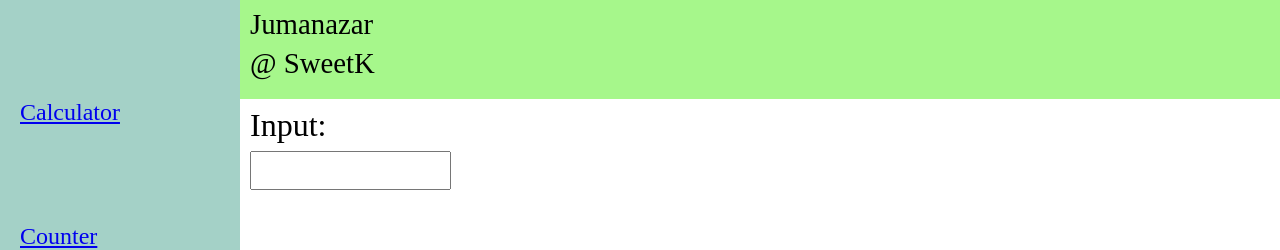
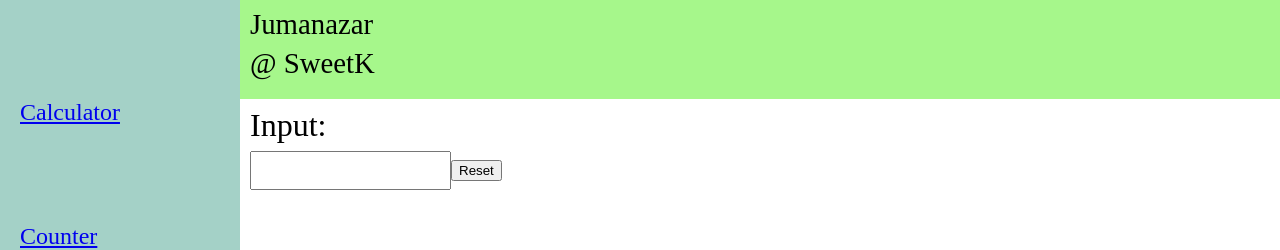
Before and after one commit to jsr1611/react-practice, a React (Create React App) app in the folder react-standard/: page /input in a window 1280 px wide. Shown: the top 250 px of the page. Built offline with nearby package versions, Linux system fonts and the light colour scheme; a web font is replaced by a local one.

Commit message:
useResetRecoilState is used as resetter, for instance, logout functionality

```diff
--- a/react-standard/src/components/Input.tsx
+++ b/react-standard/src/components/Input.tsx
@@ -24,7 +24,7 @@ function Input() {
     //state
     // const [inputValue, setInput] = useState<string>("");
 
-    const { login, setLogin } = useLoginState();
+    const { login, setLogin, resetLogin } = useLoginState();
 
     //event
     const onChange = (e: ChangeEvent<HTMLInputElement>) => {
@@ -39,6 +39,10 @@ function Input() {
         });
     };
 
+    const onReset = () => {
+        resetLogin();
+    };
+
     //watch
     useEffect(() => {
         //init
@@ -51,6 +55,7 @@ function Input() {
             <Wrap>
                 <h1>Input: {login.userId}</h1>
                 <input value={login.userId} onChange={onChange} />
+                <button onClick={onReset}>Reset</button>
             </Wrap>
         </>
     );
--- a/react-standard/src/global/loginState.tsx
+++ b/react-standard/src/global/loginState.tsx
@@ -1,4 +1,4 @@
-import { atom, useRecoilState } from "recoil";
+import { atom, useRecoilState, useResetRecoilState } from "recoil";
 
 type LoginInfo = {
     userId: string;
@@ -19,10 +19,12 @@ const loginState = atom<LoginInfo>({
  */
 function useLoginState() {
     const [login, setLogin] = useRecoilState(loginState);
+    const resetLogin = useResetRecoilState(loginState);
 
     return {
         login,
         setLogin,
+        resetLogin,
     };
 }
 
```
